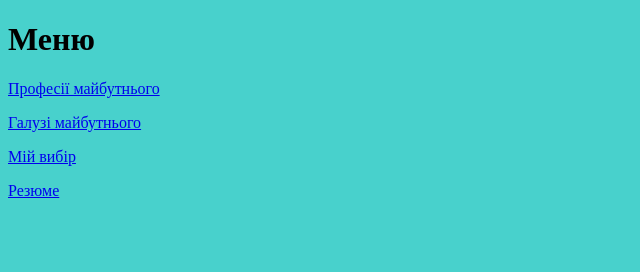
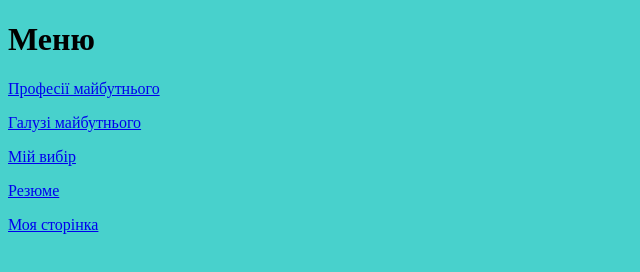
Before and after one commit to artyrkukharenko/artyrkukharenko.github.io, a plain HTML site: page Меню.html in a window 1280 px wide. Shown: the whole page, without its empty margins (0-640 px from the left). Drawn offline with Linux system fonts and the light colour scheme.

Commit message:
Update Меню.html

```diff
--- a/Меню.html
+++ b/Меню.html
@@ -11,6 +11,7 @@
 <p><a href="Галузі майбутнього.html" target="main">Галузі майбутнього</a>
 <p><a href="Мій вибір.html" target="main">Мій вибір</a>
 <p><a href="Резюме.html" target="main">Резюме</a>
+<p><a href="Резюме.html" target="main">Моя сторінка</a>
 </frame>
 </body>
 </html>
```
